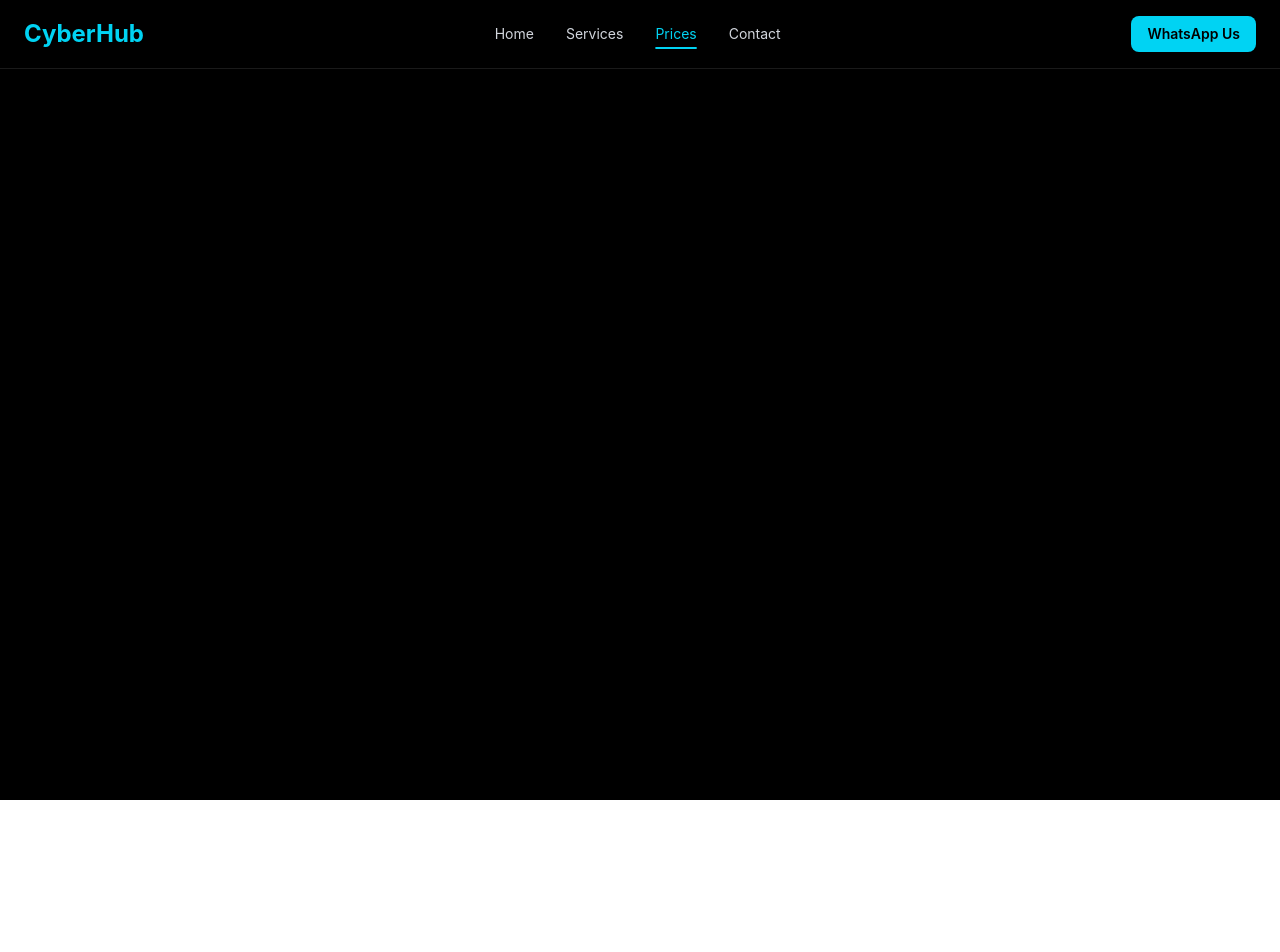
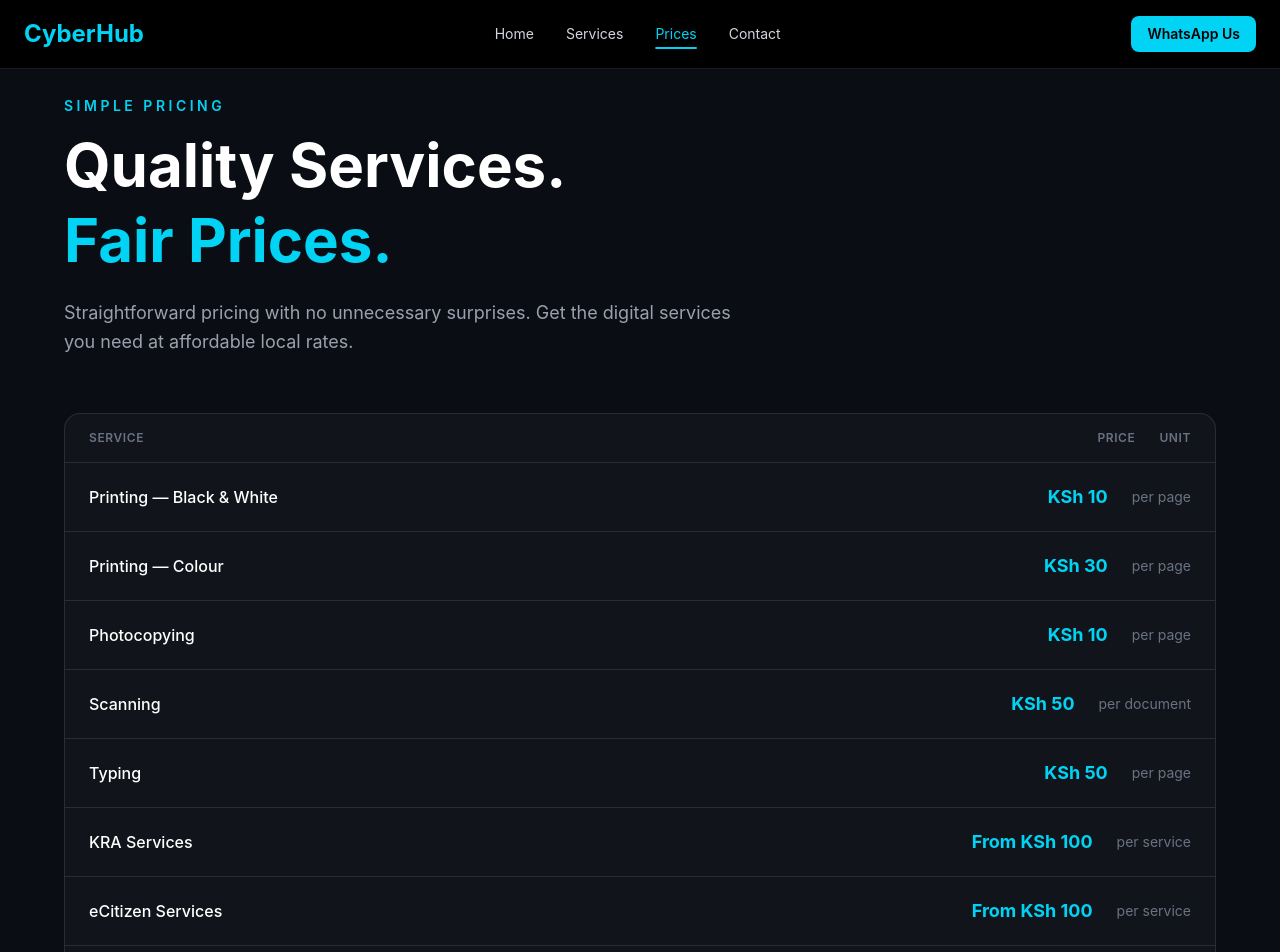
Before and after one commit to dev-m-josh/cyber-cafe, a React (Vite) app: page /prices in a window 1280 px wide. Shown: the top 952 px of the page. Before the commit the page ends 800 px from the top, so only its background shows below. Built offline with nearby package versions, Linux system fonts and the light colour scheme.

Commit message:
List of prices

```diff
--- a/src/pages/Prices.tsx
+++ b/src/pages/Prices.tsx
@@ -1,9 +1,120 @@
-import React from 'react'
+const prices = [
+  {
+    service: 'Printing — Black & White',
+    price: 'KSh 10',
+    unit: 'per page',
+  },
+  {
+    service: 'Printing — Colour',
+    price: 'KSh 30',
+    unit: 'per page',
+  },
+  {
+    service: 'Photocopying',
+    price: 'KSh 10',
+    unit: 'per page',
+  },
+  {
+    service: 'Scanning',
+    price: 'KSh 50',
+    unit: 'per document',
+  },
+  {
+    service: 'Typing',
+    price: 'KSh 50',
+    unit: 'per page',
+  },
+  {
+    service: 'KRA Services',
+    price: 'From KSh 100',
+    unit: 'per service',
+  },
+  {
+    service: 'eCitizen Services',
+    price: 'From KSh 100',
+    unit: 'per service',
+  },
+  {
+    service: 'Passport Photos',
+    price: 'KSh 200',
+    unit: 'per set',
+  },
+];
 
-const Prices = () => {
+function Prices() {
   return (
-    <div>Prices</div>
-  )
+    <div className="min-h-screen bg-[#0a0e14] px-6 py-24 text-white sm:px-10 lg:px-16">
+      <div className="mx-auto max-w-7xl">
+
+        <div className="max-w-2xl">
+          <p className="mb-3 text-sm font-semibold uppercase tracking-[0.25em] text-cyan-400">
+            Simple Pricing
+          </p>
+
+          <h1 className="text-4xl font-bold leading-tight sm:text-5xl lg:text-6xl">
+            Quality Services.
+            <br />
+            <span className="text-cyan-400">Fair Prices.</span>
+          </h1>
+
+          <p className="mt-5 text-lg leading-relaxed text-gray-400">
+            Straightforward pricing with no unnecessary surprises. Get the
+            digital services you need at affordable local rates.
+          </p>
+        </div>
+
+        {/* Pricing Table */}
+        <div className="mt-14 overflow-hidden rounded-2xl border border-white/10 bg-white/[0.03]">
+          {/* Table Header */}
+          <div className="hidden grid-cols-[1fr_auto_auto] gap-6 border-b border-white/10 px-6 py-4 text-xs font-semibold uppercase tracking-wider text-gray-500 sm:grid">
+            <span>Service</span>
+            <span>Price</span>
+            <span>Unit</span>
+          </div>
+
+          {/* Price Rows */}
+          <div>
+            {prices.map((item, index) => (
+              <div
+                key={item.service}
+                className={`grid gap-3 px-6 py-5 transition hover:bg-cyan-400/[0.04] sm:grid-cols-[1fr_auto_auto] sm:items-center sm:gap-6 ${
+                  index !== prices.length - 1
+                    ? 'border-b border-white/10'
+                    : ''
+                }`}
+              >
+                <div>
+                  <p className="font-medium text-white">
+                    {item.service}
+                  </p>
+
+                  <p className="mt-1 text-xs uppercase tracking-wider text-gray-500 sm:hidden">
+                    {item.unit}
+                  </p>
+                </div>
+
+                <p className="text-lg font-bold text-cyan-400">
+                  {item.price}
+                </p>
+
+                <p className="hidden text-sm text-gray-500 sm:block">
+                  {item.unit}
+                </p>
+              </div>
+            ))}
+          </div>
+        </div>
+
+        {/* Bottom Note */}
+        <div className="mt-8 rounded-xl border border-cyan-400/20 bg-cyan-400/[0.05] px-5 py-4 text-sm leading-relaxed text-gray-400">
+          <span className="font-semibold text-cyan-400">Note:</span>{' '}
+          Prices may vary depending on the complexity of a service or document.
+          Contact us for an exact quote before proceeding.
+        </div>
+
+      </div>
+    </div>
+  );
 }
 
-export default Prices
+export default Prices;
```
